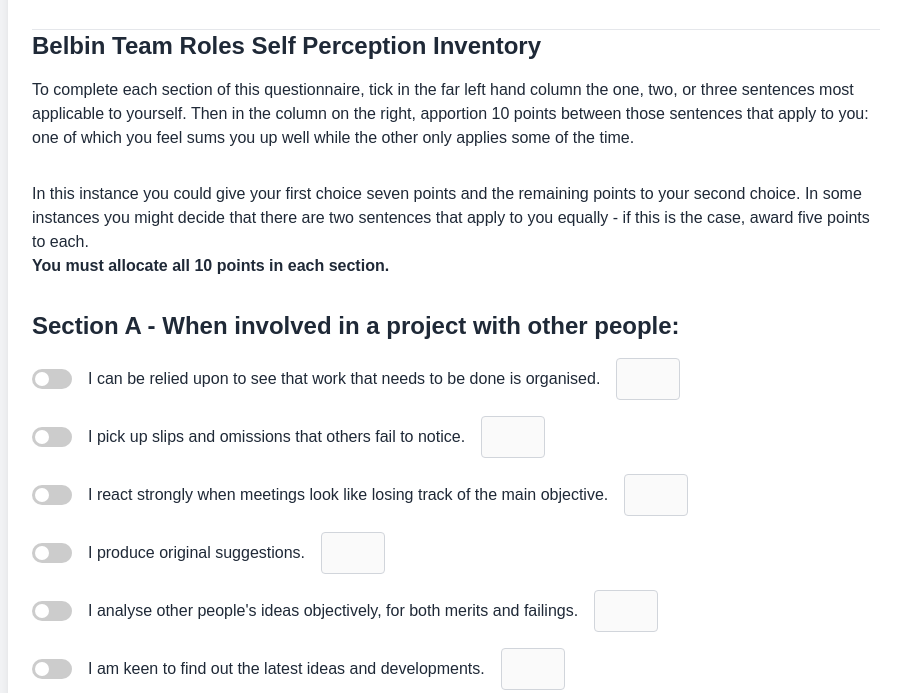
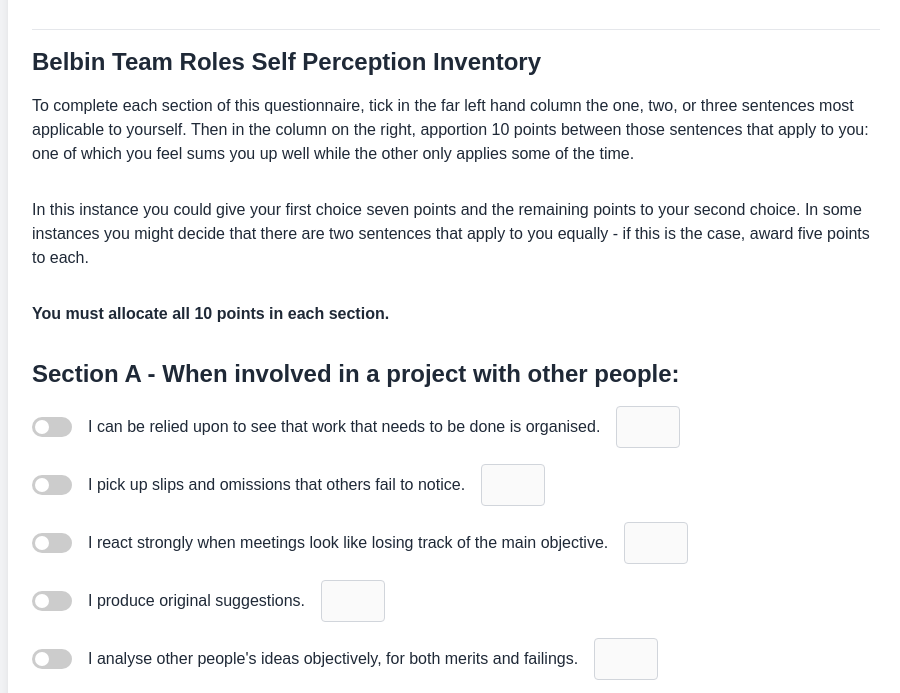
Before and after one commit to oilmonegov/Belbin-Profiler, a plain HTML site: page index.html in a window 1280 px wide. Shown: the part 63-756 px from the top of the page, without its empty margins (184-1084 px from the left). Drawn offline with nearby package versions, Linux system fonts and the light colour scheme.

Commit message:
Update index.html

```diff
--- a/index.html
+++ b/index.html
@@ -55,11 +55,11 @@
 
         <hr>
 
-        <h2 class="text-2xl font-semibold mb-4">Belbin Team Roles Self Perception Inventory</h2>
+        <h2 class="text-2xl font-semibold mb-4 mt-4">Belbin Team Roles Self Perception Inventory</h2>
         <p class="text-md mb-8">
             To complete each section of this questionnaire, tick in the far left hand column the one, two, or three sentences most applicable to yourself. Then in the column on the right, apportion 10 points between those sentences that apply to you: one of which you feel sums you up well while the other only applies some of the time.
         </p>
-        <p class="text-md mb-8"></p>
+        <p class="text-md mb-8">
             In this instance you could give your first choice seven points and the remaining points to your second choice. In some instances you might decide that there are two sentences that apply to you equally - if this is the case, award five points to each.
         </p>
         <p class="text-md mb-8 font-semibold">You must allocate all 10 points in each section.</p>
```
